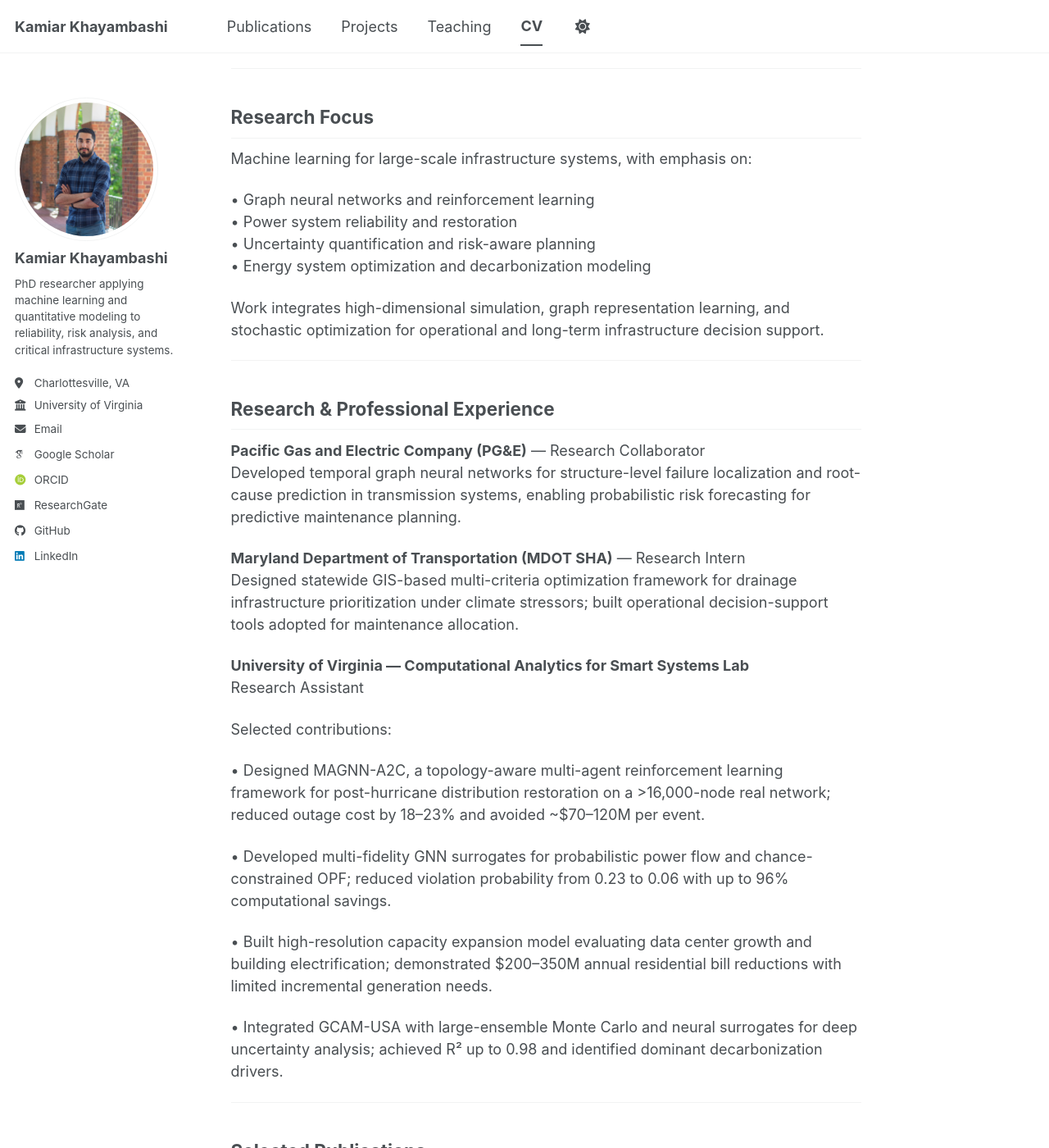
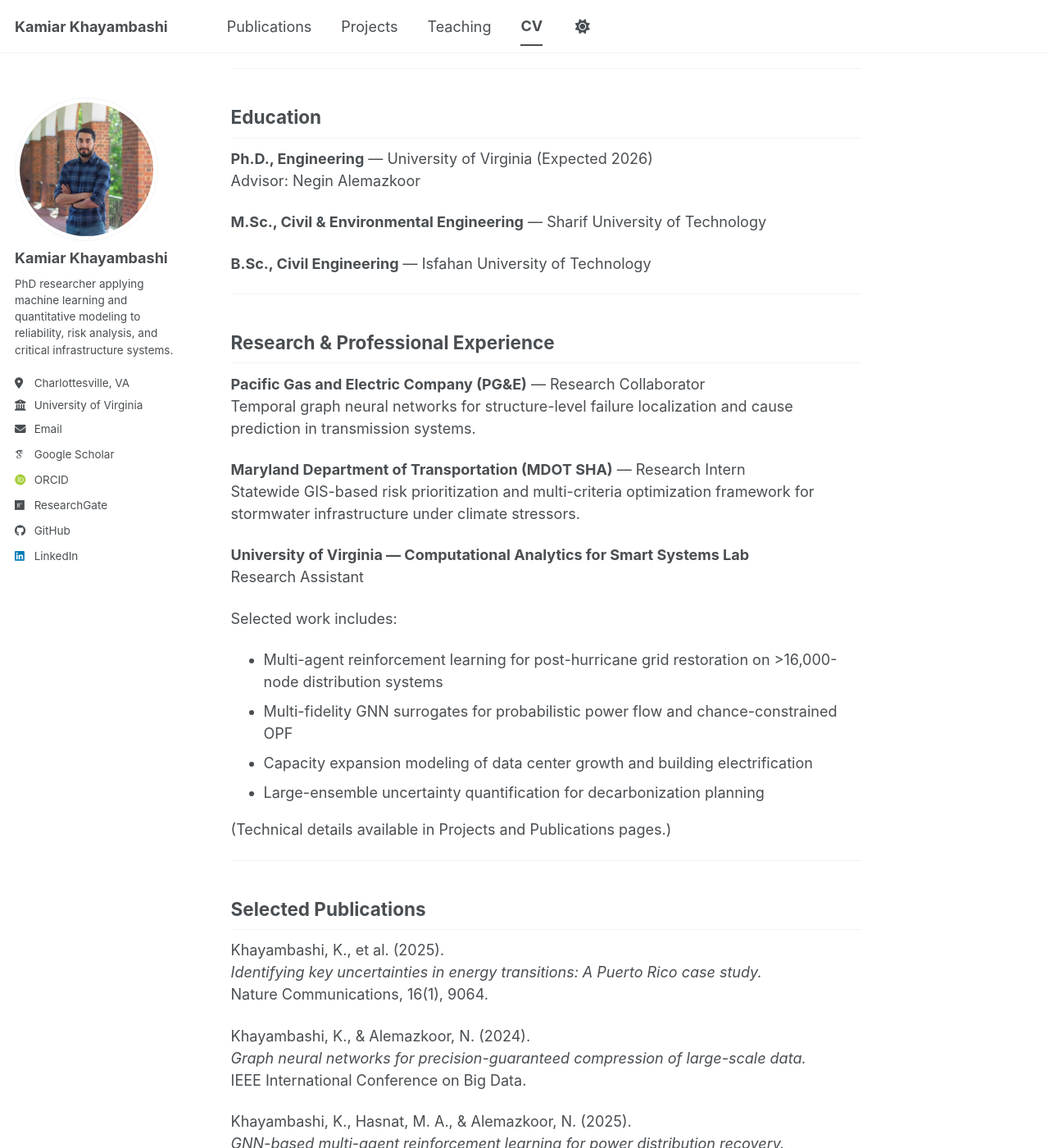
Before and after one commit to kamiarkhayam/kamiarkhayam.github.io, a Jekyll site: the page built from _pages/cv.md, in a window 1280 px wide and 1400 px high, scrolled down 364 px. Shown: the whole window at 82% size. Built offline with Jekyll 4.4.1, drawn with Linux system fonts in a browser that asks for light colours; some web fonts are replaced; a script bundle is joined from its source files by our own code; library files that are not in the unit come from our copies; some of the changed text lies outside the part shown.

Commit message:
Update cv.md

```diff
--- a/_pages/cv.md
+++ b/_pages/cv.md
@@ -16,67 +16,64 @@ Email: bmb2tn@virginia.edu
 
 ---
 
-## Research Focus
+## Education
 
-Machine learning for large-scale infrastructure systems, with emphasis on:
+**Ph.D., Engineering** — University of Virginia (Expected 2026)
+Advisor: Negin Alemazkoor
 
-• Graph neural networks and reinforcement learning
-• Power system reliability and restoration
-• Uncertainty quantification and risk-aware planning
-• Energy system optimization and decarbonization modeling
+**M.Sc., Civil & Environmental Engineering** — Sharif University of Technology
 
-Work integrates high-dimensional simulation, graph representation learning, and stochastic optimization for operational and long-term infrastructure decision support.
+**B.Sc., Civil Engineering** — Isfahan University of Technology
 
 ---
 
 ## Research & Professional Experience
 
 **Pacific Gas and Electric Company (PG&E)** — Research Collaborator
-Developed temporal graph neural networks for structure-level failure localization and root-cause prediction in transmission systems, enabling probabilistic risk forecasting for predictive maintenance planning.
+Temporal graph neural networks for structure-level failure localization and cause prediction in transmission systems.
 
 **Maryland Department of Transportation (MDOT SHA)** — Research Intern
-Designed statewide GIS-based multi-criteria optimization framework for drainage infrastructure prioritization under climate stressors; built operational decision-support tools adopted for maintenance allocation.
+Statewide GIS-based risk prioritization and multi-criteria optimization framework for stormwater infrastructure under climate stressors.
 
 **University of Virginia — Computational Analytics for Smart Systems Lab**
 Research Assistant
 
-Selected contributions:
+Selected work includes:
 
-• Designed MAGNN-A2C, a topology-aware multi-agent reinforcement learning framework for post-hurricane distribution restoration on a >16,000-node real network; reduced outage cost by 18–23% and avoided ~$70–120M per event.
+- Multi-agent reinforcement learning for post-hurricane grid restoration on >16,000-node distribution systems
+- Multi-fidelity GNN surrogates for probabilistic power flow and chance-constrained OPF
+- Capacity expansion modeling of data center growth and building electrification
+- Large-ensemble uncertainty quantification for decarbonization planning
 
-• Developed multi-fidelity GNN surrogates for probabilistic power flow and chance-constrained OPF; reduced violation probability from 0.23 to 0.06 with up to 96% computational savings.
-
-• Built high-resolution capacity expansion model evaluating data center growth and building electrification; demonstrated $200–350M annual residential bill reductions with limited incremental generation needs.
-
-• Integrated GCAM-USA with large-ensemble Monte Carlo and neural surrogates for deep uncertainty analysis; achieved R² up to 0.98 and identified dominant decarbonization drivers.
+(Technical details available in Projects and Publications pages.)
 
 ---
 
 ## Selected Publications
 
 Khayambashi, K., et al. (2025).
-Identifying key uncertainties in energy transitions: A Puerto Rico case study.
-*Nature Communications*, 16(1), 9064.
+*Identifying key uncertainties in energy transitions: A Puerto Rico case study.*
+Nature Communications, 16(1), 9064.
 
 Khayambashi, K., & Alemazkoor, N. (2024).
-Graph neural networks for precision-guaranteed compression of large-scale data.
-*IEEE International Conference on Big Data.*
+*Graph neural networks for precision-guaranteed compression of large-scale data.*
+IEEE International Conference on Big Data.
 
 Khayambashi, K., Hasnat, M. A., & Alemazkoor, N. (2025).
-GNN-based multi-agent reinforcement learning for power distribution recovery.
-*Reliability Engineering & System Safety.*
+*GNN-based multi-agent reinforcement learning for power distribution recovery.*
+Reliability Engineering & System Safety.
 
-Full publication list available on the Publications page.
+Full list available on the Publications page.
 
 ---
 
 ## Technical Skills
 
-**Machine Learning:** Graph Neural Networks, Multi-Agent RL, Surrogate Modeling, Global Sensitivity Analysis
-**Energy Systems:** Power Flow, OPF, Capacity Expansion, Grid Resilience Modeling
+**Machine Learning:** Graph Neural Networks, Reinforcement Learning, Surrogate Modeling
+**Modeling & Optimization:** Uncertainty Quantification, Monte Carlo Simulation, Chance-Constrained Optimization
+**Energy Systems:** Power Flow, OPF, Capacity Expansion, Grid Resilience
 **Programming:** Python, C++, SQL, MATLAB, VBA
-**Frameworks:** PyTorch, PyTorch Geometric, TensorFlow, CUDA
-**GIS & Tools:** ArcGIS, GeoPandas, AutoCAD Civil 3D
+**Tools:** PyTorch, PyTorch Geometric, TensorFlow, ArcGIS, CUDA
 
 ---
 
@@ -95,6 +92,7 @@ Generative AI with Large Language Models – DeepLearning.AI & AWS
 Fundamentals of GIS – UC Davis
 
 ---
+
 ## Full CV (PDF)
 
 [Download Full CV](/files/Kamiar_Khayambashi_3P_CV_Mar_26.pdf)
```
